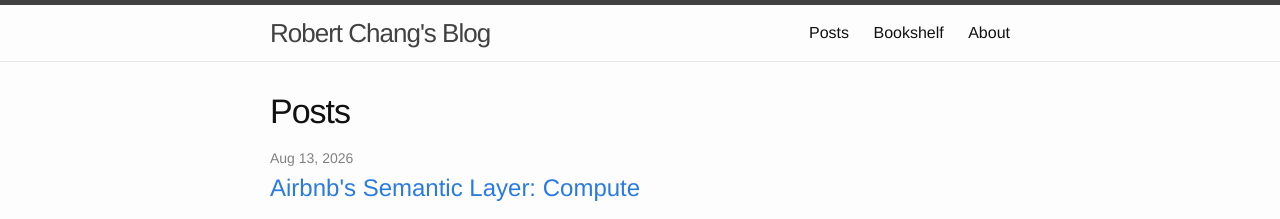
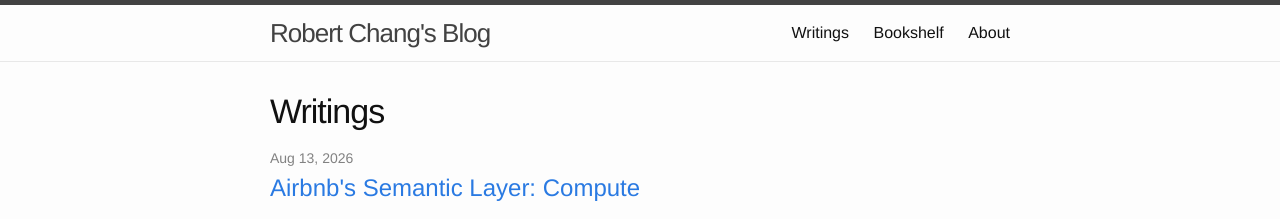
Before and after one commit to robert8138/robert8138.github.io, a Jekyll site: the page built from index.html, in a window 1280 px wide. Shown: the top 219 px of the page. Built offline with Jekyll 4.4.1, drawn with Linux system fonts in a browser that asks for light colours.

Commit message:
Rename the Posts tab to Writings
Co-Authored-By: Claude Opus 5 <noreply@anthropic.com>

```diff
--- a/index.html
+++ b/index.html
@@ -1,13 +1,13 @@
 ---
 layout: default
-nav_title: Posts
+nav_title: Writings
 nav_order: 1
 ---
 
 <div class="home">
 
   {% if site.posts.size > 0 %}
-  <h1 class="page-title">Posts</h1>
+  <h1 class="page-title">Writings</h1>
 
   <ul class="post-list">
     {% for post in site.posts %}
```
